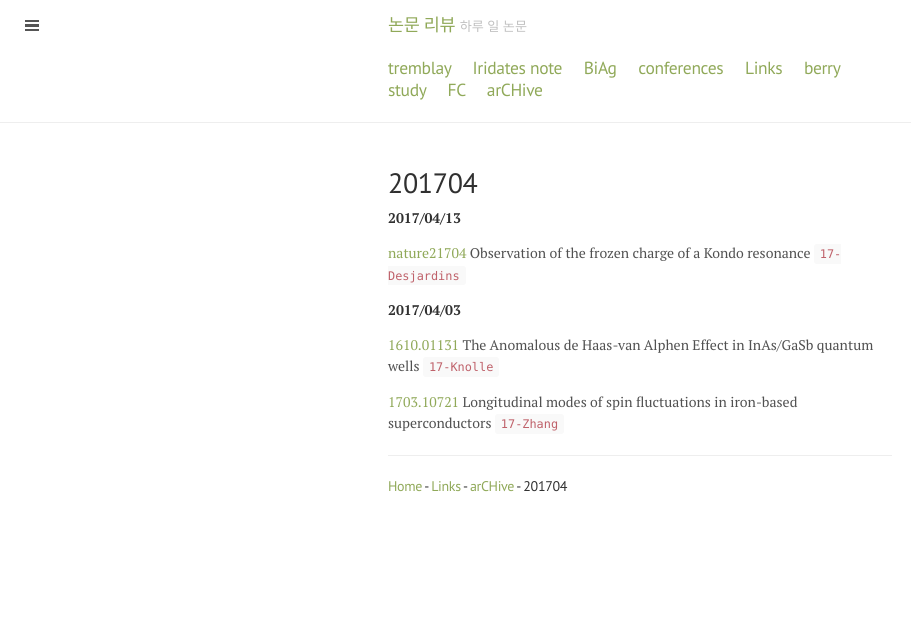
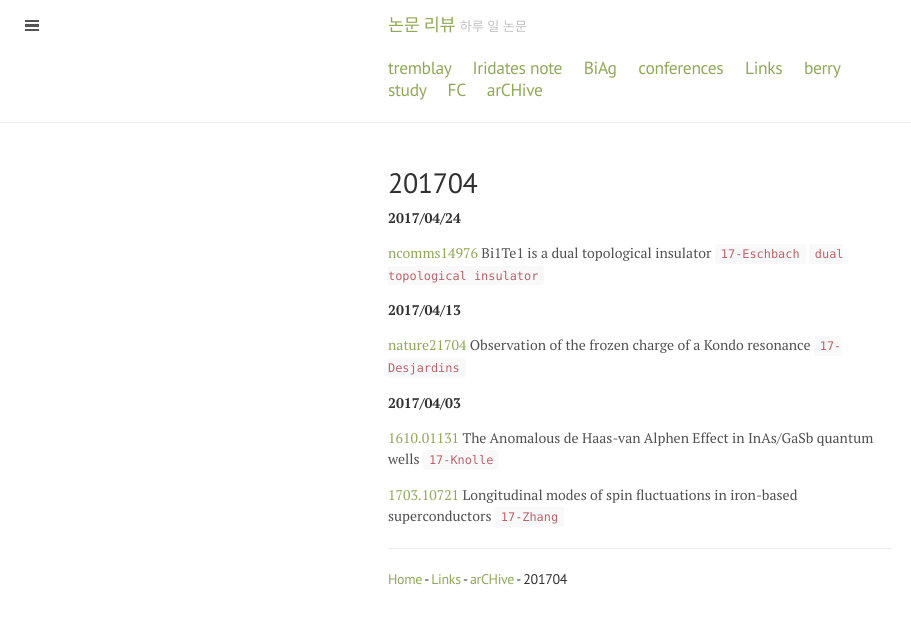
Before and after one commit to qkrwlsghdcjsworlt/work, a Jekyll site: the page built from 201704.md, in a window 1280 px wide. Shown: the top 624 px of the page, without its empty margins (0-911 px from the left). Built offline with Jekyll 4.4.1, drawn with Linux system fonts in a browser that asks for light colours.

Commit message:
“update”

```diff
--- a/201704.md
+++ b/201704.md
@@ -2,6 +2,10 @@
 layout: page
 title: 201704
 ---
+
+__2017/04/24__
+
+[ncomms14976](https://www.nature.com/articles/ncomms14976) Bi1Te1 is a dual topological insulator `17-Eschbach` `dual topological insulator`
 
 __2017/04/13__
 
```
Also changed, not shown: 2 other files.
